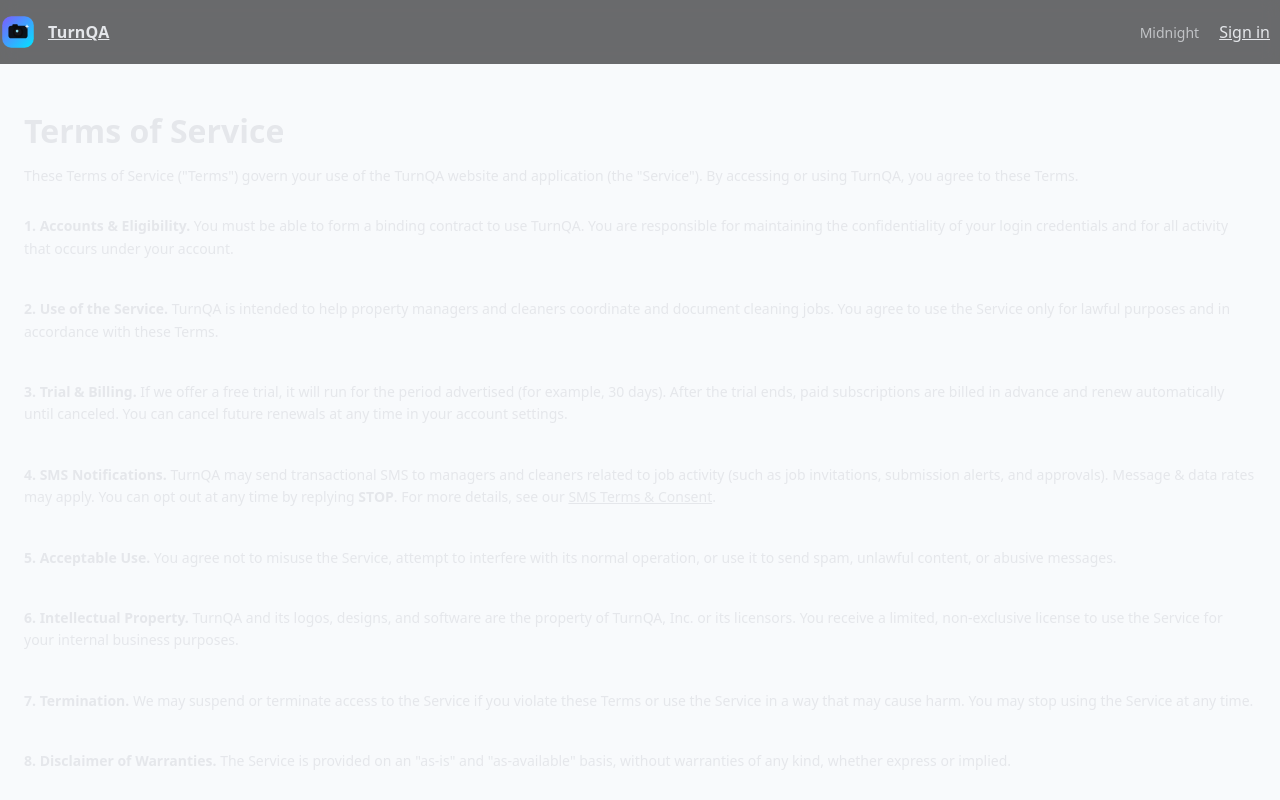
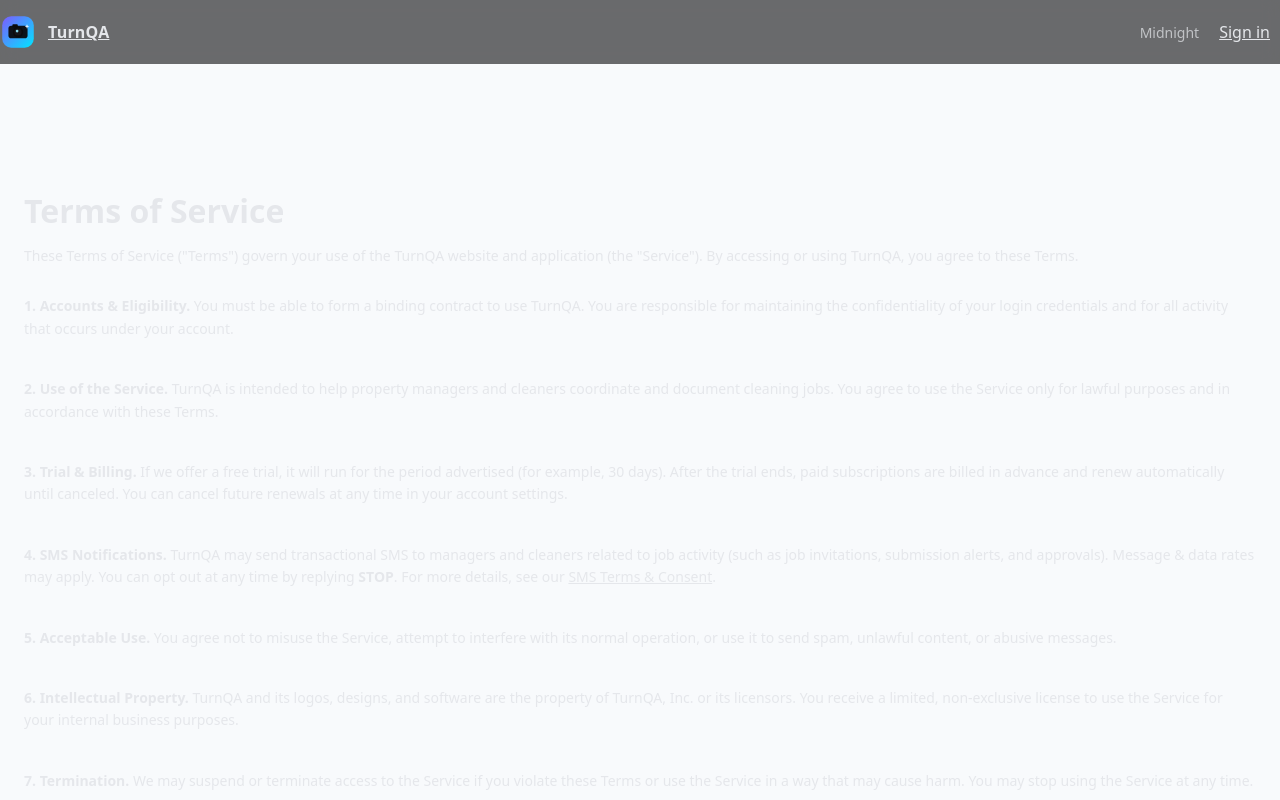
Before and after one commit to dmeadows001/turn-qa, a Next.js app: page /legal/terms in a window 1280 px wide. Shown: the top 800 px of the page. Built offline with nearby package versions, Linux system fonts and the light colour scheme; no server answers.

Commit message:
Update terms.tsx

```diff
--- a/pages/legal/terms.tsx
+++ b/pages/legal/terms.tsx
@@ -7,14 +7,15 @@ export default function Terms() {
   return (
     <>
       <Header />
-      <main
-        className="auth-wrap"
-        style={{
-          minHeight: 'calc(100vh - 56px)',
-          background:
-            'var(--bg), radial-gradient(1000px 600px at 80% -10%, rgba(124,92,255,.16), transparent 60%), radial-gradient(800px 500px at 0% 100%, rgba(0,229,255,.08), transparent 60%), linear-gradient(180deg, rgba(255,255,255,0.02), rgba(255,255,255,0) 40%)',
-        }}
-      >
+<main
+  className="auth-wrap"
+  style={{
+    paddingTop: "80px",   // <-- this prevents header overlap
+    minHeight: "calc(100vh - 56px)",
+    background: "var(--bg), radial-gradient(1000px 600px at 80% -10%, rgba(124,92,255,.16), transparent 60%), radial-gradient(800px 500px at 0% 100%, rgba(0,229,255,.08), transparent 60%), linear-gradient(180deg, rgba(255,255,255,0.02), rgba(255,255,255,0) 40%)",
+    paddingBottom: "32px",
+  }}
+>
         <Card className="auth-card">
           <h1 className="h1 accent" style={{ marginBottom: 12 }}>
             Terms of Service
```
